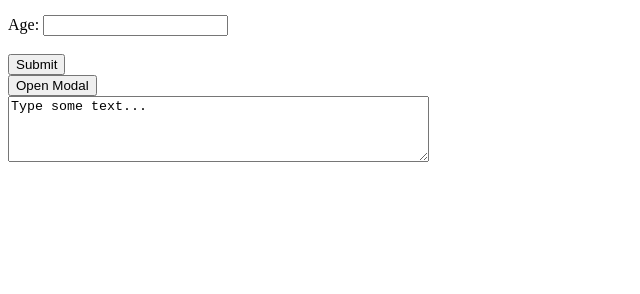
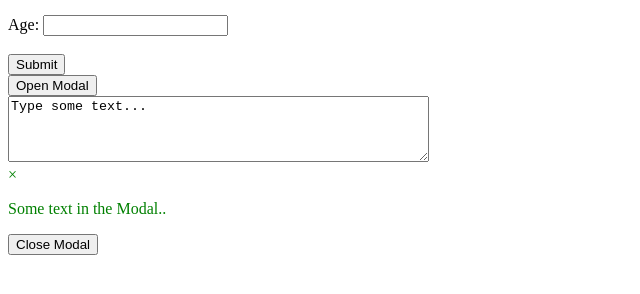
Before and after one commit to igorfernandescordeiro/js-zero-to-hero, a plain HTML site: page notes/chapter_4.html in a window 1280 px wide. Both pictures are taken after a click on the button "Open Modal". Shown: the part 104-398 px from the top of the page, without its empty margins (0-640 px from the left). Drawn offline with Linux system fonts and the light colour scheme.

Commit message:
Chapter 4 learning about addEventListener

```diff
--- a/notes/chapter_4.html
+++ b/notes/chapter_4.html
@@ -35,7 +35,27 @@
     </div>
 
     <script>
-        console.log(document.getElementById('close-modal-btn'));
+        let modalOpenBtn = document.getElementById('open-modal-btn');
+        let modalCloseBtn = document.getElementById('close-modal-btn');
+        let modal = document.getElementById('modal');
+        let xBtn = document.querySelector('.close');
+
+        function handleOpenModal() {
+            console.log('button is working');
+            modal.style.display = 'flex';
+            modal.style.color = 'green';
+        };
+
+        function handleCloseModal() {
+            modal.style.display = 'none';
+            modal.style.color = 'green';
+        };
+
+        modalOpenBtn.addEventListener('click', handleOpenModal);
+        modalCloseBtn.addEventListener('click', handleCloseModal);
+        xBtn.addEventListener('click', handleCloseModal);
+
+
     </script>
 
 </body>
```
